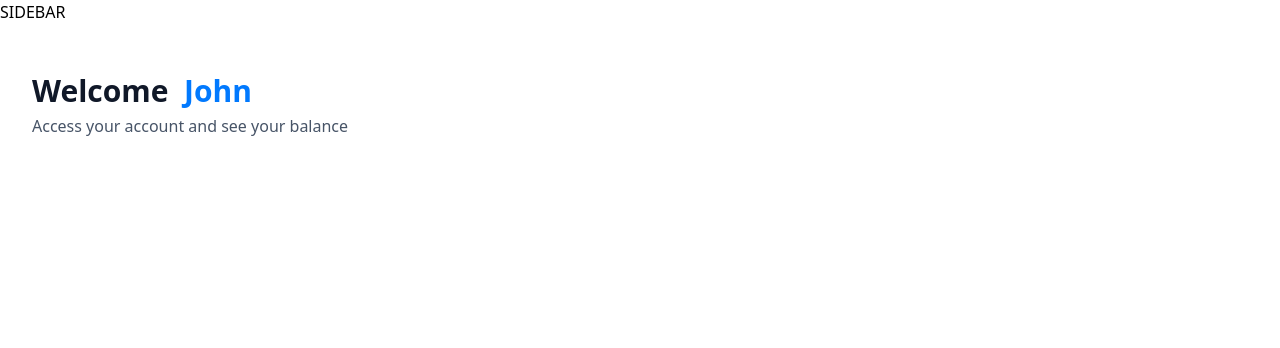
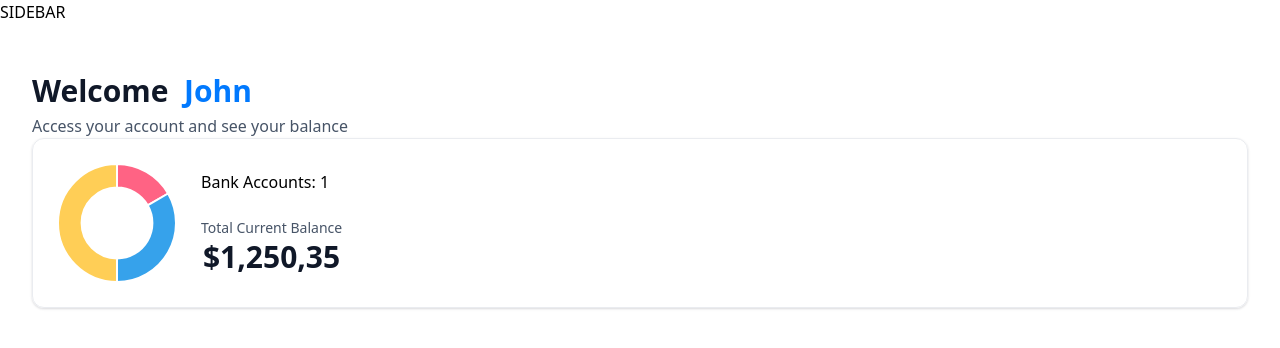
Before and after one commit to tamer4osman/bankey, a Next.js app: page / in a window 1280 px wide. Shown: the top 348 px of the page. Built offline with nearby package versions, Linux system fonts and the light colour scheme.

Commit message:
Create TotalBalanceBox to show the account balance

```diff
--- a/app/(root)/page.tsx
+++ b/app/(root)/page.tsx
@@ -1,5 +1,5 @@
-import React from "react";
 import HeaderBox from "@/components/HeaderBox";
+import TotalBalanceBox from "@/components/TotalBalanceBox";
 
 const Home = () => {
   const loggedIn = { firstName: "John" }; // Replace with actual logic to get logged in user
@@ -13,9 +13,12 @@
             title="Welcome"
             user={loggedIn?.firstName || "Guest"}
             subtext="Access your account and see your balance"
-          >
-
-          </HeaderBox>
+          />
+          <TotalBalanceBox
+            accounts={[] }
+            totalBanks={1}
+            totalCurrentBalance={1250.35}
+          />
         </header>
       </div>
     </section>
--- /dev/null
+++ b/components/AnimatedCounter.tsx
@@ -0,0 +1,17 @@
+'use client'
+
+import CountUp from "react-countup";
+const AnimatedCounter = ({ amount}: { amount: number}) => {
+  return (
+    <CountUp
+      end={amount}
+      duration={2.75}
+      decimals={2}
+      decimal=","
+      prefix="$"
+      className="total-balance-amount w-full flex-center"
+    />
+  )
+}
+
+export default AnimatedCounter
--- /dev/null
+++ b/components/DoughnutChart.tsx
@@ -0,0 +1,42 @@
+"use client"
+
+import { Chart as ChartJS, ArcElement, Tooltip, Legend } from "chart.js";
+import { Doughnut } from "react-chartjs-2";
+
+ChartJS.register(ArcElement, Tooltip, Legend);
+
+
+const DoughnutChart = ({accounts}: DoughnutChartProps) => {
+
+  const data = {
+    labels: ["Bank1","Bank2","Bank3"],
+    datasets: [
+      {
+        label: "Banks",
+        data: [1250,2500,3750],
+        backgroundColor: ["#FF6384", "#36A2EB", "#FFCE56"],
+      },
+    ],
+  };
+  return <Doughnut
+    data={data}
+    options={{
+      animation: {
+        animateScale: true,
+        animateRotate: true,
+        duration: 3000,
+      },
+      cutout: "60%",
+      responsive: true,
+      plugins: {
+        legend: {
+          display: false
+        },
+
+      },
+    }}
+
+  />
+}
+
+export default DoughnutChart
--- a/components/HeaderBox.tsx
+++ b/components/HeaderBox.tsx
@@ -1,5 +1,3 @@
-import React from "react";
-
 const HeaderBox = ({
   type = "title",
   title,
--- /dev/null
+++ b/components/TotalBalanceBox.tsx
@@ -0,0 +1,31 @@
+import { formatAmount } from "@/lib/utils";
+import AnimatedCounter from "./AnimatedCounter";
+import DoughnutChart from "./DoughnutChart";
+
+const TotalBalanceBox = ({
+  accounts = [],
+  totalBanks,
+  totalCurrentBalance,
+}: TotalBalanceBoxProps ) => {
+  return (<section className="total-balance">
+    <div className="total-balance-chart">
+      <DoughnutChart   accounts = {accounts}/>
+    </div>
+    <div className="flex flex-col gap-6">
+      <h2>
+        Bank Accounts: {totalBanks}
+      </h2>
+      <div className="flex flex-col gab-2">
+        <p className="total-balance-label">
+          Total Current Balance
+        </p>
+        <p className="total-balance-amount flex-center">
+          <AnimatedCounter amount={totalCurrentBalance}/>
+        </p>
+
+      </div>
+    </div>
+      </section>);
+};
+
+export default TotalBalanceBox;
--- a/package.json
+++ b/package.json
@@ -10,11 +10,15 @@
   },
   "dependencies": {
     "@radix-ui/react-slot": "^1.0.2",
+    "chart.js": "^4.4.3",
     "class-variance-authority": "^0.7.0",
     "clsx": "^2.1.1",
     "lucide-react": "^0.378.0",
     "next": "14.2.3",
+    "query-string": "^9.0.0",
     "react": "^18",
+    "react-chartjs-2": "^5.2.0",
+    "react-countup": "^6.5.3",
     "react-dom": "^18",
     "tailwind-merge": "^2.3.0",
     "tailwindcss-animate": "^1.0.7"
--- a/types/index.d.ts
+++ b/types/index.d.ts
@@ -202,7 +202,7 @@
   appwriteItemId?: string;
 }
 
-declare interface TotlaBalanceBoxProps {
+declare interface TotalBalanceBoxProps {
   accounts: Account[];
   totalBanks: number;
   totalCurrentBalance: number;
```
Also changed, not shown: 2 other files (tests, documents, lock files or other folders).
